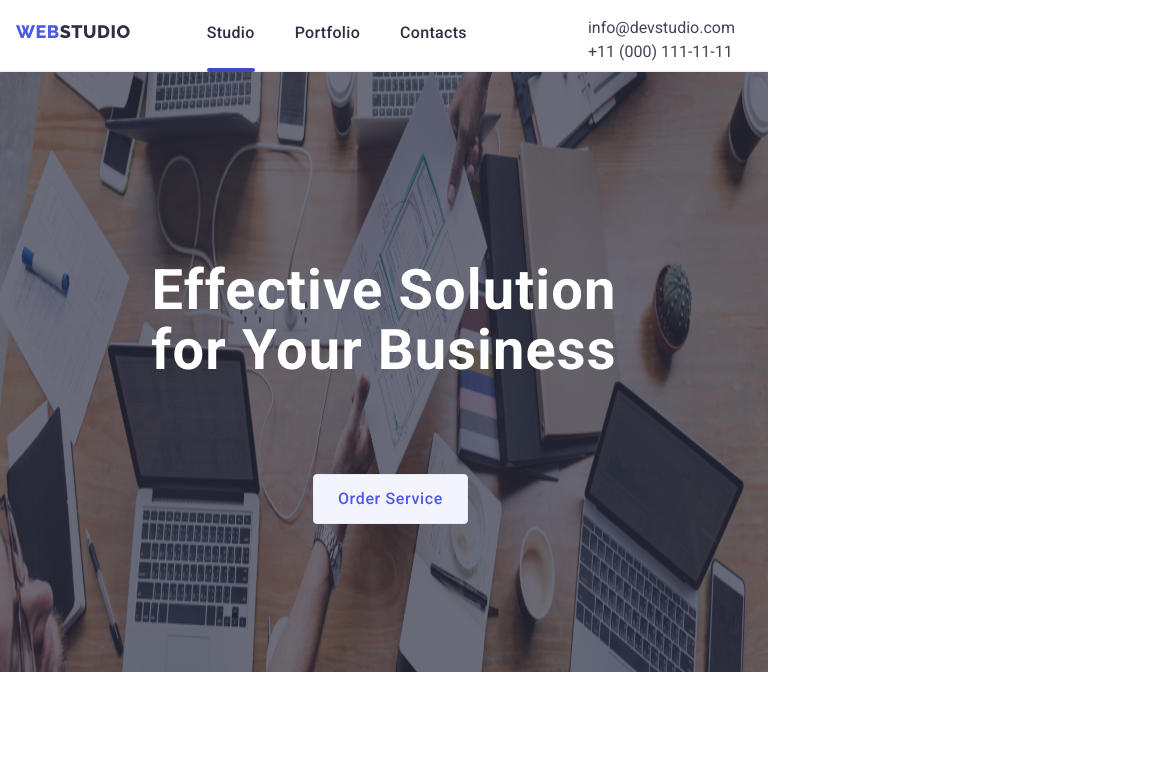
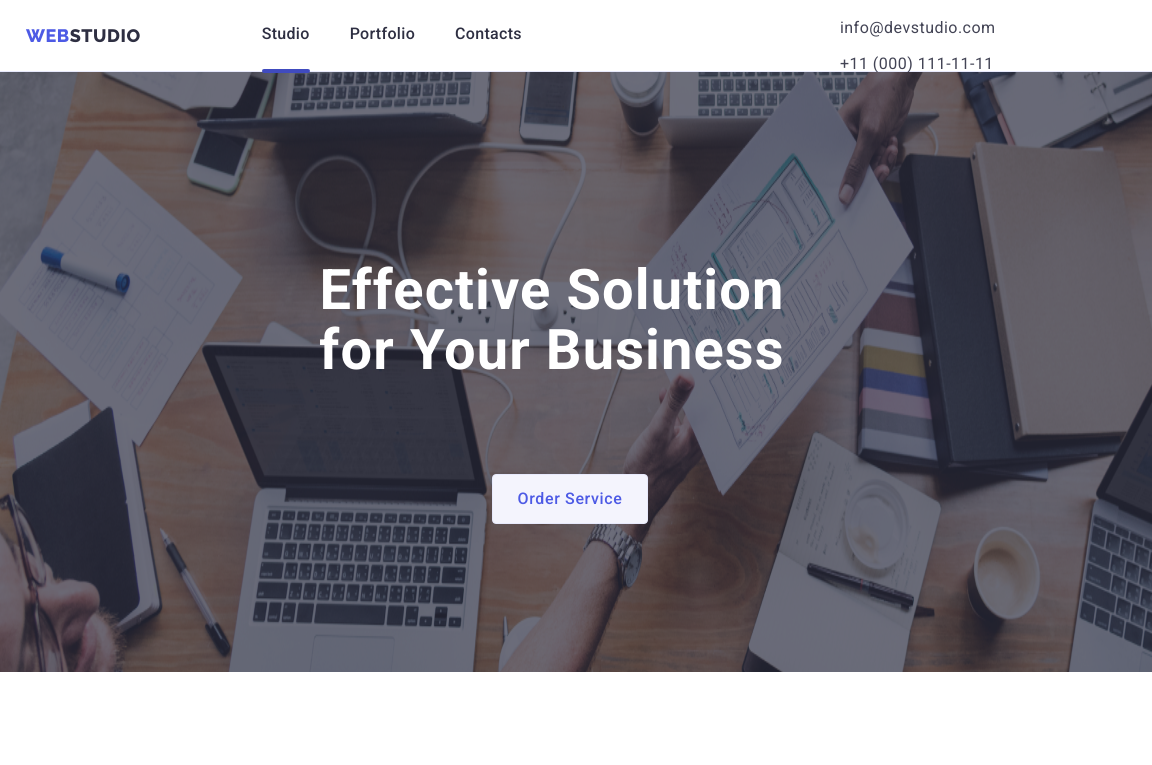
Before and after one commit to Jeadine29/goit-markup-hw-07, a plain HTML site: page index.html in a window 768 px wide. Shown: the top 765 px of the page, 1152 px wide, since content can reach past the window. Drawn offline with nearby package versions, Linux system fonts and the light colour scheme.

Commit message:
Update styles.css

```diff
--- a/css/styles.css
+++ b/css/styles.css
@@ -1219,6 +1219,7 @@ only screen and (max-width: 427px) {
         }
 }
 
+
 @media only screen and (min-width: 768px) and (max-width: 1157px) {
         .container {
                 width: 768px;
@@ -1243,12 +1244,28 @@ only screen and (max-width: 427px) {
                 display: flex;
                 flex-direction: column;
                 margin-right: 16px;
+                height: 72px;
         }
 
-        .contact-info {
+        .header-container {
+                margin-left: 26px;
+        }
+
+        .inner-header {
+                align-items: center;
+        }
+
+        .header-navigation {
                 display: flex;
-                height: 72px;
+                margin-right: 181px;
+                align-items: center;
         }
+
+        .header-list {
+                margin-left: 121px;
+                margin-right: 121px;
+        }
+
 
         .buttons {
                margin-left: 91px;
@@ -1272,13 +1289,33 @@ only screen and (max-width: 427px) {
 
         }
 
-        .hero-section,
-        .main-hero {
-                width: 768px;
+        .contact-info {
+                height: 72px;
                 display: flex;
-                flex-wrap: wrap;
-                align-content: flex-start;
-                justify-content: flex-end;
+                flex-direction: column;
+                margin-right: 16px;
+                margin-left: 16px;
+                justify-content: space-evenly;
+        }
+
+        .header-contacts {
+                display: flex;
+                flex-direction: column;
+                font-size: 12px;
+                gap: 12px;
+                margin-top: 16px;
+                margin-bottom: 16px;
+        }
+
+        .contacts {
+                font-size: 12px;
+                line-height: 14px;
+                letter-spacing: 0.48px;
+        }
+
+        .hero {
+                display: inline-block;
+                margin-left: 136px;
         }
 
         .hero-btn {
@@ -1378,35 +1415,30 @@ only screen and (max-width: 427px) {
                 transition-timing-function: cubic-bezier(0.4, 0, 0.2, 1);
         }
 
-        .desktop-nav {
-                width: 768px;
+        /* .desktop-nav {
+                display: flex;
+                justify-content: space-between;
 
-        }
-        .inner-header {
-                display: flex;
-                flex-direction: row;
-                justify-content: flex-start;
-                align-items: flex-start;
-        }
+        } */
+        /* .inner-header {
+                margin-left: 16px;
+                align-items: flex-end;
+        } */
 
-        .header-container {
-                margin: 0 auto;
-                margin-left: 16px;
-                margin-right: 16px;
-        }
 
-        .header-list {
+
+        /* .header-list {
                 margin-right: 121px;
-        }
+        } */
 
-        .header-contacts {
+        /* .header-contacts {
                 display: flex;
                 flex-direction: column;
                 font-size: 12px;
                 height: 72px;
                 margin-top: 16px;
                 margin-bottom: 16px;
-        }
+        } */
 
         .number {
                 margin-left: 0;
@@ -1417,10 +1449,17 @@ only screen and (max-width: 427px) {
                 align-items: center;
                }
 
-        .hero {
+        /* .hero-section {
+                display: block;
+                max-width: 768px;
+                height: 436px;
+        } */
+        /* .hero {
+                margin-top: 120px;
                 margin-left: 136px;
                 margin-right: 136px;
-        }
+                margin-bottom: 36px;
+        } */
 
         .footer-inner {
                 justify-content: flex-start;
```
